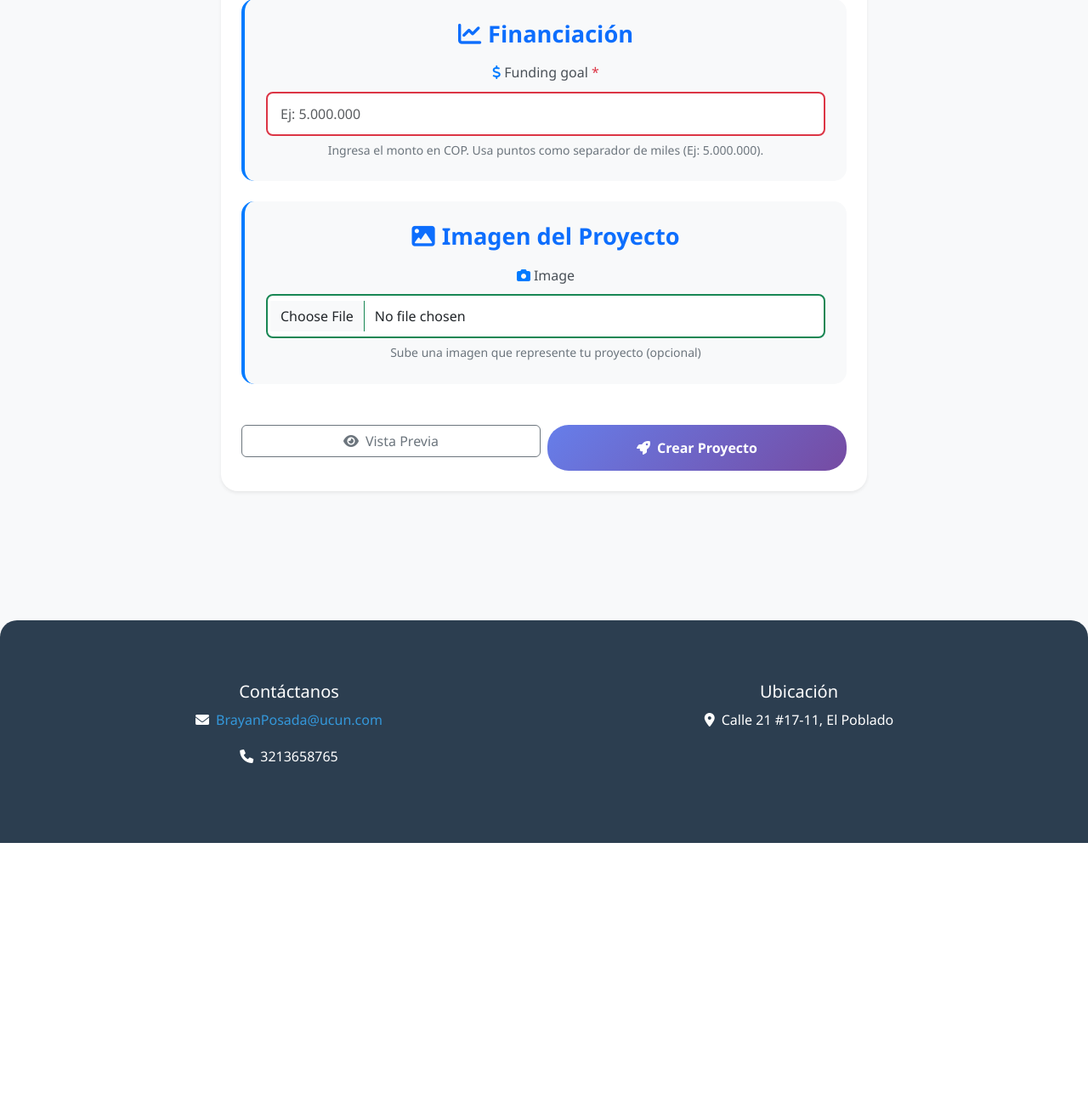
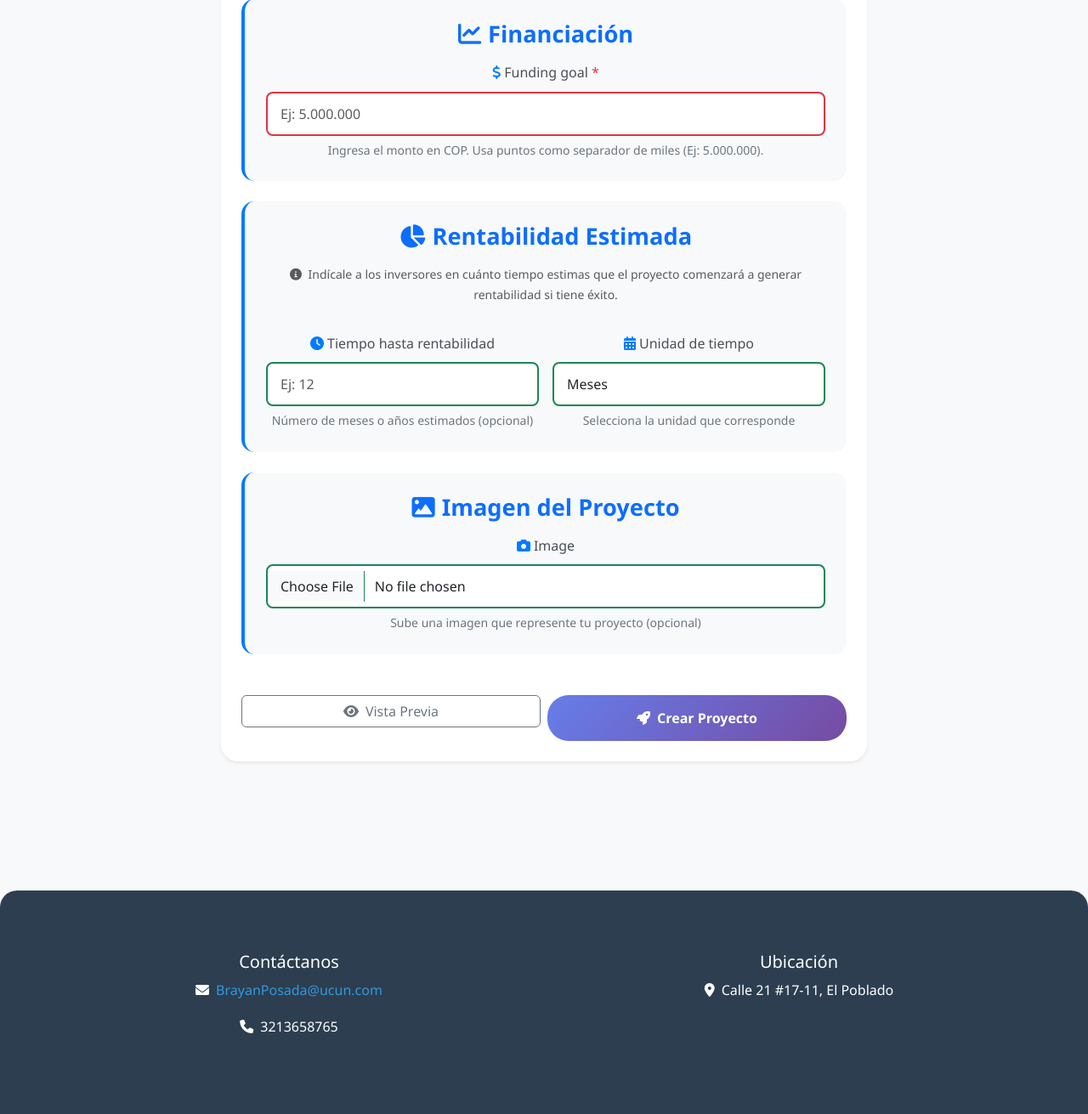
Before and after one commit to Nicoletoposada/CrowdMentor, a Django app: page /project/create/ in a window 1280 px wide. Shown: the part 1408-2719 px from the top of the page at 85% size. Before the commit the page ends 2400 px from the top, so only its background shows below. Run offline with Django 5.2, Linux system fonts and the light colour scheme; a user stored in the database is signed in; data comes from the database, SQL or seed files in the repository; both versions use the stored data as it was after the commit.

Commit message:
Crowdmentor

```diff
--- a/crowdmentor/core/forms.py
+++ b/crowdmentor/core/forms.py
@@ -80,7 +80,7 @@ class CustomUserCreationForm(UserCreationForm):
 class ProjectForm(forms.ModelForm):
     class Meta:
         model = Project
-        fields = ['title', 'description', 'category', 'funding_goal', 'deadline', 'tags', 'image']
+        fields = ['title', 'description', 'category', 'funding_goal', 'deadline', 'tags', 'image', 'profitability_time', 'profitability_unit']
         widgets = {
             'title': forms.TextInput(attrs={
                 'class': 'form-control',
@@ -110,7 +110,15 @@ class ProjectForm(forms.ModelForm):
             }),
             'image': forms.FileInput(attrs={
                 'class': 'form-control'
-            })
+            }),
+            'profitability_time': forms.NumberInput(attrs={
+                'class': 'form-control',
+                'placeholder': 'Ej: 12',
+                'min': '1',
+            }),
+            'profitability_unit': forms.Select(attrs={
+                'class': 'form-control',
+            }),
         }
 
     def clean_funding_goal(self):
--- a/crowdmentor/core/models.py
+++ b/crowdmentor/core/models.py
@@ -64,6 +64,22 @@ class Project(models.Model):
 
     # Tags para búsqueda
     tags = models.CharField(max_length=500, blank=True, help_text="Separar con comas")
+
+    # Tiempo estimado para inicio de rentabilidad
+    PROFITABILITY_UNIT_CHOICES = (
+        ('meses', 'Meses'),
+        ('años', 'Años'),
+    )
+    profitability_time = models.PositiveSmallIntegerField(
+        null=True, blank=True,
+        help_text="Tiempo estimado para que el proyecto empiece a generar rentabilidad"
+    )
+    profitability_unit = models.CharField(
+        max_length=10,
+        choices=PROFITABILITY_UNIT_CHOICES,
+        default='meses',
+        blank=True
+    )
 
     def __str__(self):
         return self.title
--- a/crowdmentor/core/templates/project_create.html
+++ b/crowdmentor/core/templates/project_create.html
@@ -98,6 +98,37 @@
                                     {% if form.funding_goal.errors %}
                                         <div class="text-danger small">{{ form.funding_goal.errors.0 }}</div>
                                     {% endif %}
+                                </div>
+                            </div>
+                        </div>
+
+                        <div class="form-section mb-4">
+                            <h3 class="text-primary mb-3">
+                                <i class="fas fa-chart-pie me-2"></i>Rentabilidad Estimada
+                            </h3>
+                            <div class="row g-3">
+                                <div class="col-12">
+                                    <p class="text-muted small mb-3">
+                                        <i class="fas fa-info-circle me-1"></i>
+                                        Indícale a los inversores en cuánto tiempo estimas que el proyecto comenzará a generar rentabilidad si tiene éxito.
+                                    </p>
+                                </div>
+                                <div class="col-md-6">
+                                    <label for="{{ form.profitability_time.id_for_label }}" class="form-label">
+                                        <i class="fas fa-clock me-1"></i>Tiempo hasta rentabilidad
+                                    </label>
+                                    {{ form.profitability_time }}
+                                    <div class="form-text">Número de meses o años estimados (opcional)</div>
+                                    {% if form.profitability_time.errors %}
+                                        <div class="text-danger small">{{ form.profitability_time.errors.0 }}</div>
+                                    {% endif %}
+                                </div>
+                                <div class="col-md-6">
+                                    <label for="{{ form.profitability_unit.id_for_label }}" class="form-label">
+                                        <i class="fas fa-calendar-alt me-1"></i>Unidad de tiempo
+                                    </label>
+                                    {{ form.profitability_unit }}
+                                    <div class="form-text">Selecciona la unidad que corresponde</div>
                                 </div>
                             </div>
                         </div>
```
Also changed, not shown: crowdmentor/core/migrations/0004_project_profitability_time_and_more.py (added), crowdmentor/db.sqlite3.
